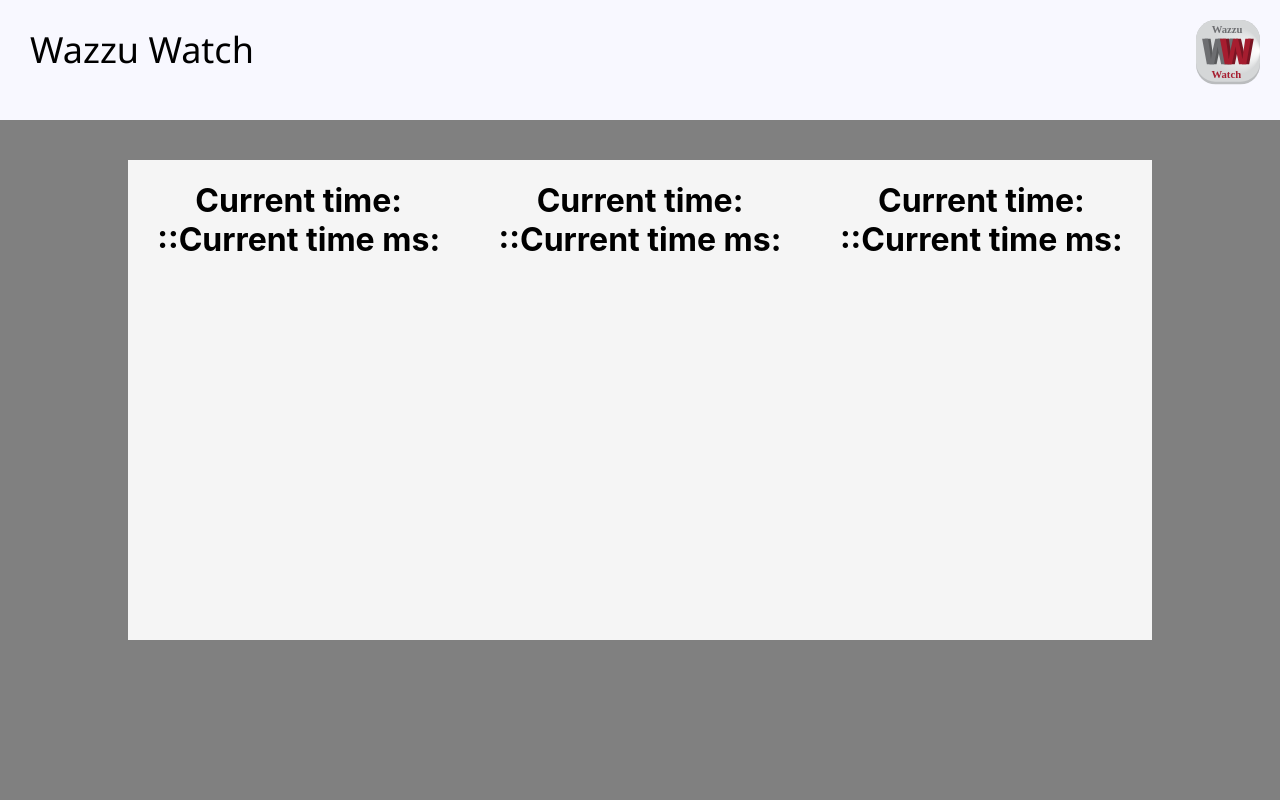
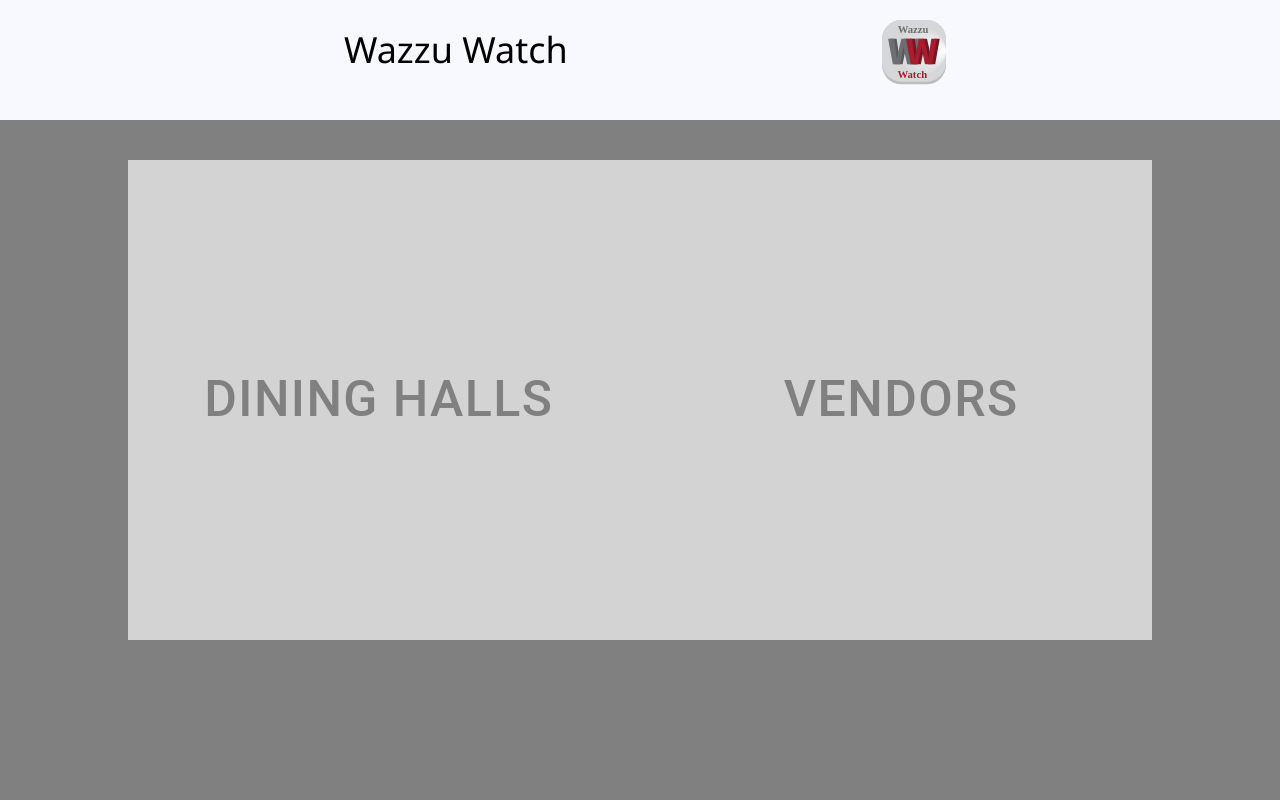
Before and after one commit to suba-ven/WSU-Hackathon-2022, a React (Create React App) app in the folder my-app/: page / in a window 1280 px wide. Both pictures are taken after a click on the button "ENTER". Shown: the top 800 px of the page. Built offline with nearby package versions, Linux system fonts and the light colour scheme.

Commit message:
added extra page before dining hall page

```diff
--- a/my-app/src/FoodService.js
+++ b/my-app/src/FoodService.js
@@ -3,7 +3,7 @@ import Person from'./Person.js'
 import { compareAsc, format } from 'date-fns'
 import React, { Component, useState } from 'react';
 import Button from '@mui/material/Button';
-
+import './FoodService.css'
 
 class FoodService extends Building{
     shouldKill
@@ -44,9 +44,9 @@ class FoodService extends Building{
 
     render() {
         return (
-            <div>
-            <h1>Current time: {this.props.hours}:{this.props.minutes}:{this.props.seconds}
-                Current time ms: {this.props.milli}</h1>
+            <div className = "Food-center">
+                <h1> {this.props.name}</h1>
+                <h2>Percent Capacity: {this.props.percentCapacity}</h2>
                 {this.shouldKill && <Button/>}
                 </div>
         );
@@ -58,7 +58,8 @@ class FoodService extends Building{
        computerTime = date.getMinute();
      }
 
-
+     //  <h2>Current time: {this.props.hours}:{this.props.minutes}:{this.props.seconds}
+                Current time ms: {this.props.milli}</h2>
      */
 
 }
--- a/my-app/src/MainPage.css
+++ b/my-app/src/MainPage.css
@@ -1,7 +1,7 @@
 .Main-header {
     display: flex;
     flex-direction: row;
-    justify-content: space-between;
+    justify-content: space-evenly;
     font-size: calc(20px + 2vmin);
     font-palette: dark;
     font-family: 'Segoe UI', Tahoma, Geneva, Verdana, sans-serif;
@@ -30,14 +30,12 @@
     display: flex;
     flex-direction: row;
     justify-content: space-between;
-    background-color: whitesmoke;
+    background-color: lightgrey;
     height: 60%;
     width: 80%;
     margin-top: 20px;
 }
 
-
-
 .Main-img {
     margin-top: 10px;
     height: 100px;
--- a/my-app/src/MainPage.js
+++ b/my-app/src/MainPage.js
@@ -4,6 +4,7 @@ import './App.js'
 import React, { Component } from 'react'
 import './MainPage.css'
 import FoodService from './FoodService.js';
+import { Button } from '@mui/material';
 
 
 class MainPage extends Component {
@@ -19,13 +20,14 @@ class MainPage extends Component {
             <div maxHeight="1000px">
                 <header className="Main-header">
                     <div className = "Main-text-header"> Wazzu Watch</div>
-                    <img src={logo} className="Main-img" alt="logo" size = "10px"/>
+                    <img src={logo} className="Main-img" alt="logo" size = "20px"/>
                 </header>
                 <body className="Main-body">
                     <div className="Main-map">
-                        <FoodService name = "Northside Cafe"/>
-                        <FoodService name = "Southside Cafe"/>
-                        <FoodService name = "Hillside Cafe "/>
+
+                        <Button variant="text" style={{ maxWidth: '300px', minWidth: '49%', fontSize: '50px', color: "grey"}}> Dining Halls </Button>
+                        <Button variant="text" style={{ maxWidth: '300px', minWidth: '49%', fontSize: '50px', color: "grey"}}> Vendors </Button>
+
                     </div>
                 </body>
             </div >
@@ -34,3 +36,8 @@ class MainPage extends Component {
 }
 
 export default MainPage;
+
+
+// <FoodService name = "Northside Cafe" percentCapacity = "50"/>
+                        //<FoodService name = "Southside Cafe"/>
+                        //<FoodService name = "Hillside Cafe "/>
```
